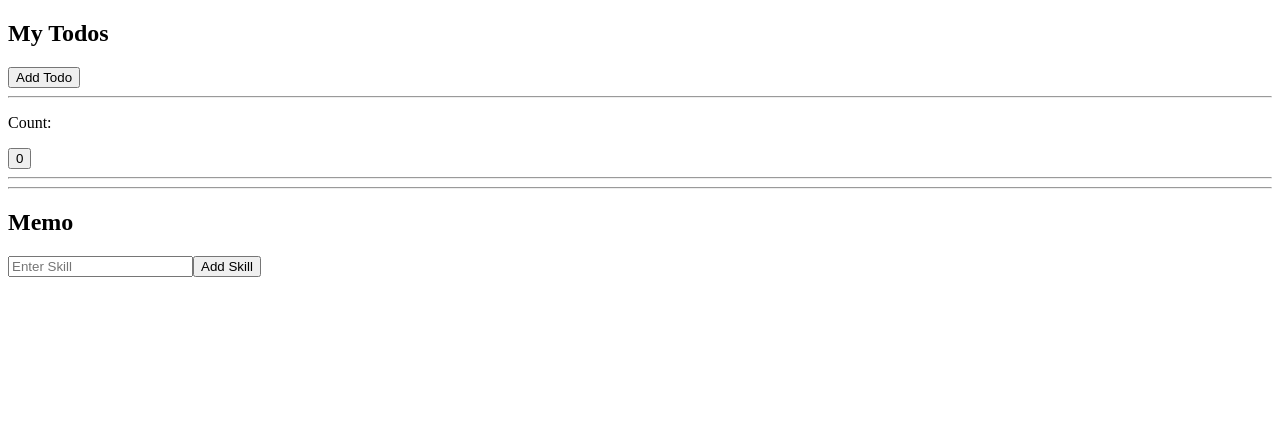
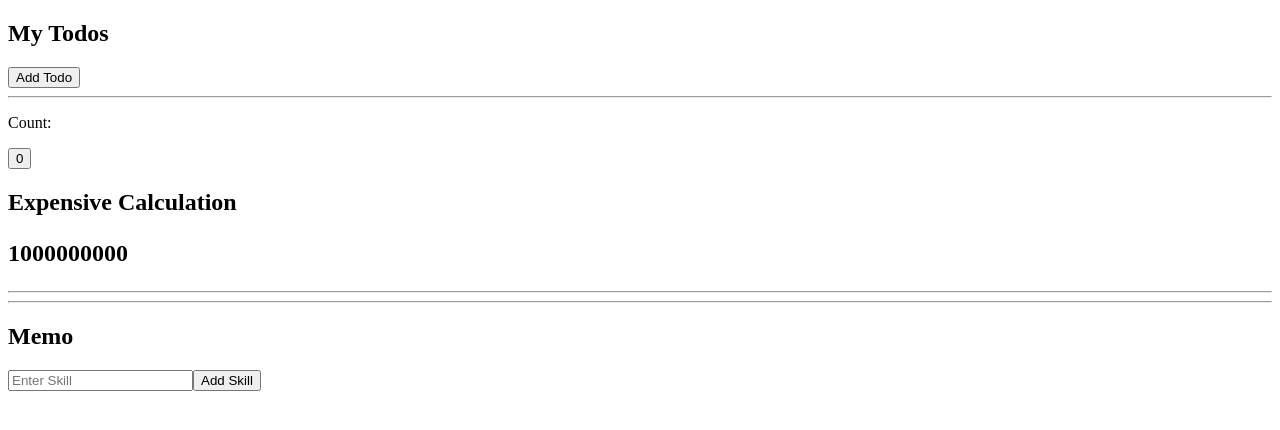
Before and after one commit to acciojob/react-memo-Dipak1121, a React app: page / in a window 1280 px wide. Shown: the top 430 px of the page. Built offline with nearby package versions, Linux system fonts and the light colour scheme.

Commit message:
nine commit

```diff
--- a/src/components/App.js
+++ b/src/components/App.js
@@ -49,9 +49,12 @@ const App = ()=>{
                 })
             }
             <hr/>
-            <p id="calc">Count: </p>
+            <p>Count: </p>
             <button id="incr-cnt"
             onClick={handleCount}>{count}</button>
+            <h2>Expensive Calculation
+            <p id="calc">1000000000</p>
+            </h2>
             <hr/>
             <hr/>
 
```
